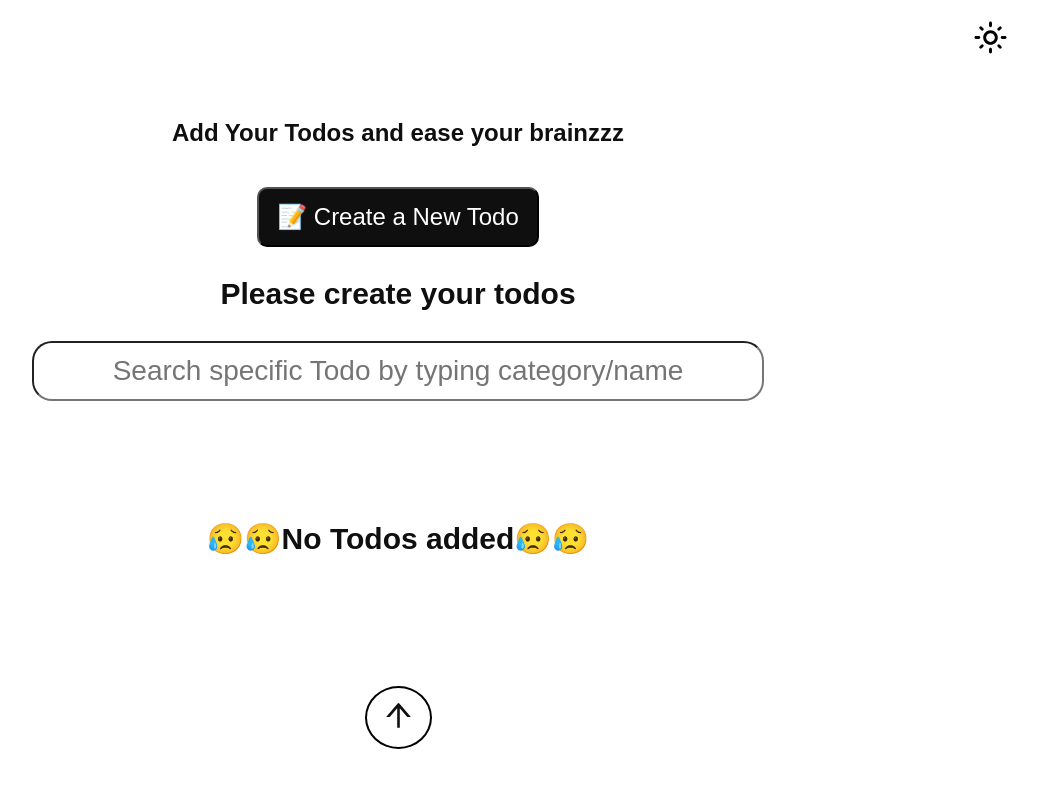
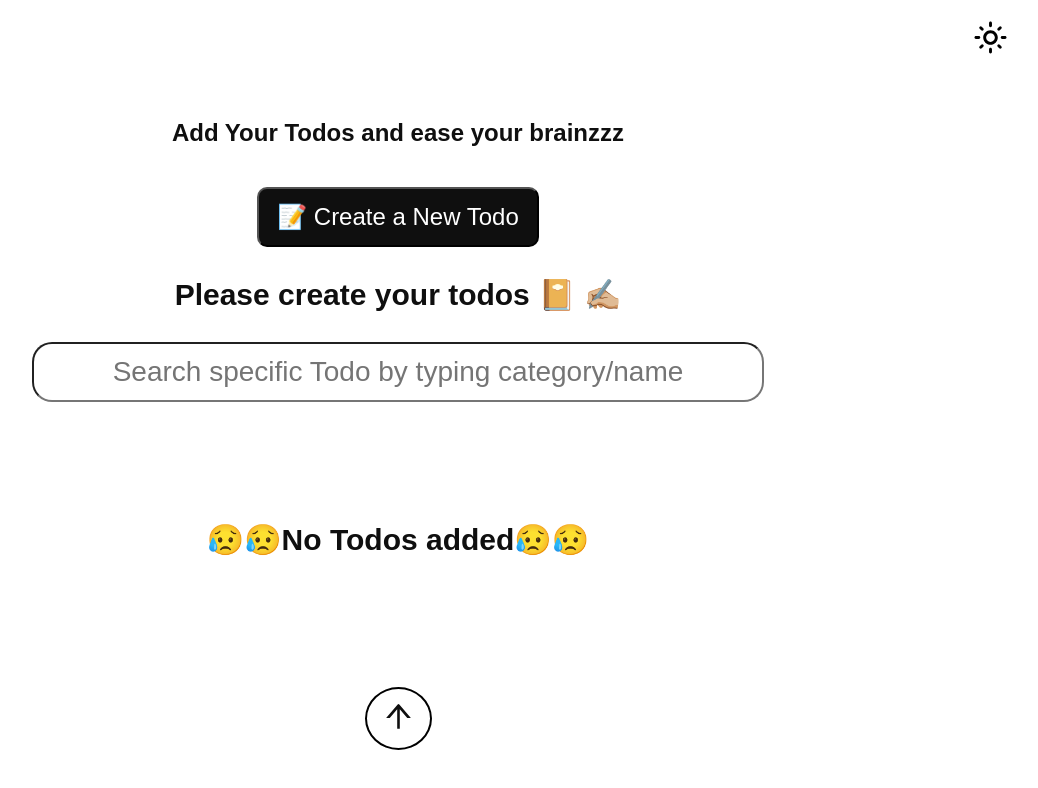
Before and after one commit to Adithyavarun-creator/react-ts-todo, a React (Create React App) app: page / in a window 1280 px wide. Shown: the top 788 px of the page, without its empty margins (242-1280 px from the left). Built offline with nearby package versions, Linux system fonts and the light colour scheme.

Commit message:
final refactored code

```diff
--- a/src/App.tsx
+++ b/src/App.tsx
@@ -240,7 +240,7 @@ const App = () => {
 
       <div>
         {allTodos.length ? <h1 className='todo-length'>⚡⚡There are totally {allTodos?.length === 1 ? `${allTodos.length} todo` : `${allTodos.length} todos`}  you have created⚡⚡</h1>
-          : <h1 className='todo-length'>Please create your todos</h1>
+          : <h1 className='todo-length'>Please create your todos 📔 ✍🏼</h1>
         }
       </div>
 
```
